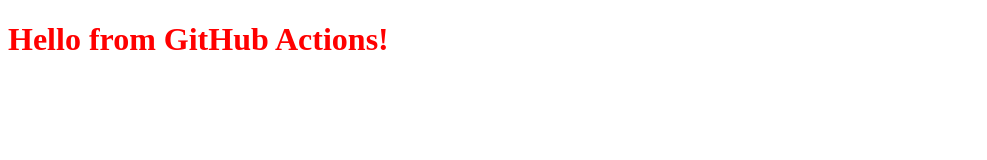
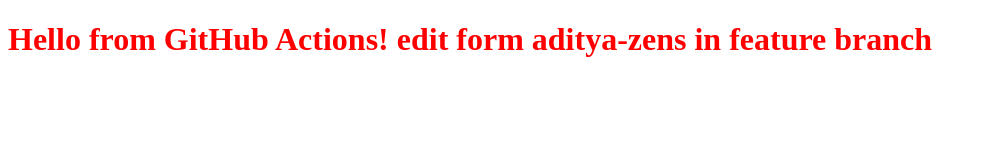
Before and after one commit to Aditya-711/test-repo, a website: page index.html in a window 1280 px wide. Shown: the whole page, without its empty margins (0-987 px from the left). Drawn offline with Linux system fonts and the light colour scheme.

Commit message:
Update index.html

```diff
--- a/index.html
+++ b/index.html
@@ -5,6 +5,6 @@
   <link rel="stylesheet" href="style.css" />
 </head>
 <body>
-  <h1>Hello from GitHub Actions!</h1>
+  <h1>Hello from GitHub Actions! edit form aditya-zens in feature branch</h1>
 </body>
 </html>
```
